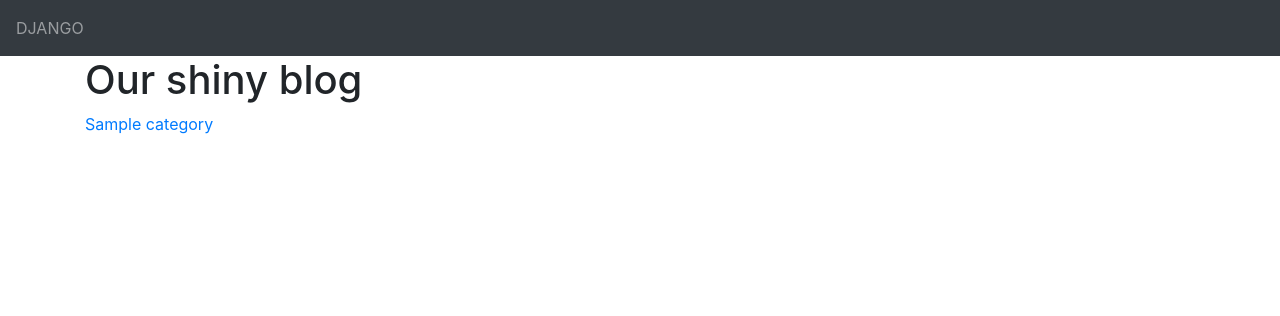
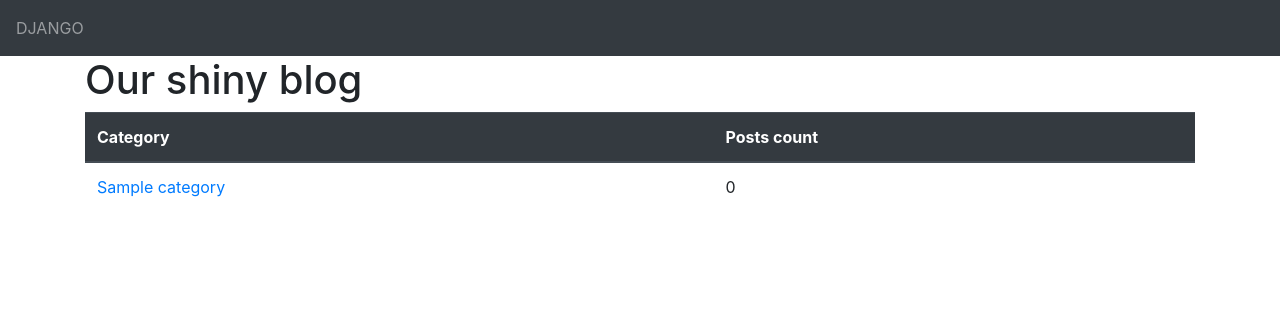
Before and after one commit to kani0798/django_blog, a Django app: page / in a window 1280 px wide. Shown: the top 316 px of the page. Run offline with Django 3.2, Linux system fonts and the light colour scheme; tables that the repository leaves empty hold one stand-in row (values such as "Sample post"); some libraries are stand-ins or nearby versions.

Commit message:
Add bootstrap-tables

```diff
--- a/makers_test/blog/templates/blog/index.html
+++ b/makers_test/blog/templates/blog/index.html
@@ -2,8 +2,26 @@
 {% load static %}
 {% block body %}
 	<h1>Our shiny blog</h1>
-	{% for category in categories_list %}
-		<!-- posts//category=category_slug -->
-		<a href="{% url 'posts-list' %}?category={{ category.slug }}">{{ category.name }}</a> <br>
-	{% endfor %}
+{#	{% for category in categories_list %}#}
+{#		<!-- posts//category=category_slug -->#}
+{#		<a href="{% url 'posts-list' %}?category={{ category.slug }}">{{ category.name }}</a> <br>#}
+{#	{% endfor %}#}
+
+	<table class="table">
+		<thead class="thead-dark">
+         <tr>
+	      <th scope="col">Category</th>
+	      <th scope="col">Posts count</th>
+         </tr>
+	  </thead>
+	  <tbody>
+	  	{% for category in categories_list %}
+		    <tr>
+		        <td><a href="{% url 'posts-list' %}?category={{ category.slug }}">{{ category.name }}</a> </td>
+		        <td>{{ category.posts.count }}</td>
+		    </tr>
+		{% endfor %}
+        <tr>
+	</table>
+
 {% endblock body %}
```
Also changed, not shown: makers_test/blog/templates/blog/posts_list.html (+18 -5 lines).
